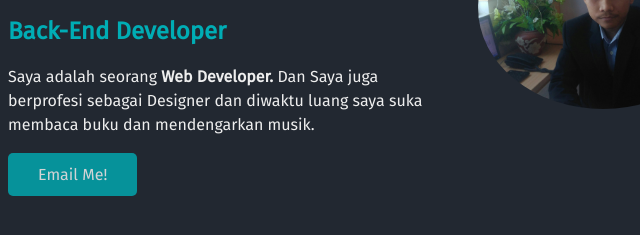
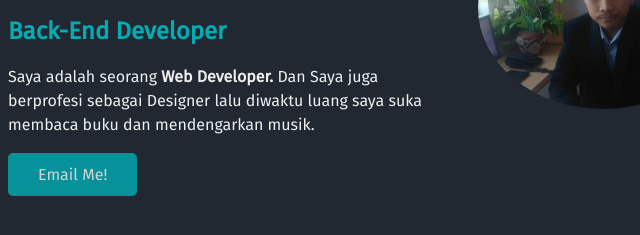
Before and after one commit to K0M4ND4N/cv, a plain HTML site: page index.html in a window 1280 px wide. Shown: the part 319-554 px from the top of the page, 272-912 px from the left. Drawn offline with Linux system fonts and the light colour scheme.

Commit message:
Update index.html

```diff
--- a/index.html
+++ b/index.html
@@ -18,7 +18,7 @@
         <h2>Back-End Developer</h2>
         <p>
             Saya adalah seorang <strong>Web Developer.</strong> Dan Saya juga berprofesi sebagai Designer
-            dan diwaktu luang saya suka membaca buku dan mendengarkan musik.
+            lalu diwaktu luang saya suka membaca buku dan mendengarkan musik.
         </p>
         <a class="btn-email" href="mailto:fajarhayanto353@gmail.com"><span>Email Me!</span></a>
       </div>
```
